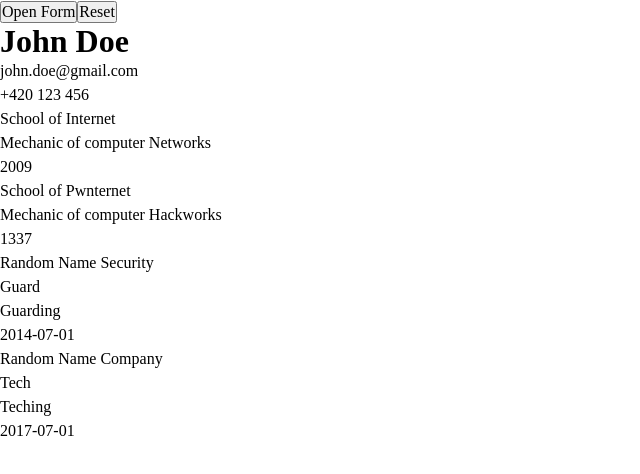
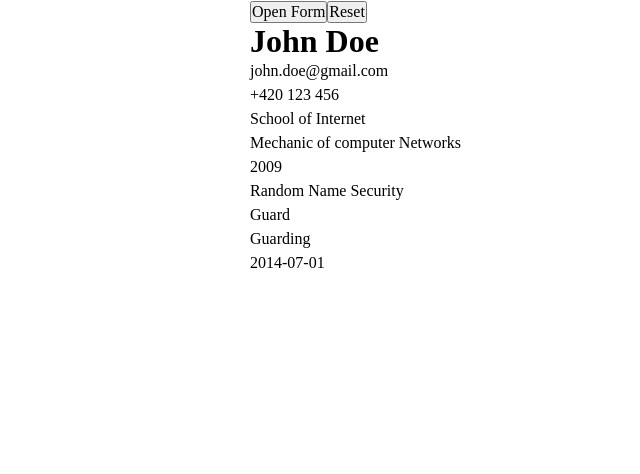
Before and after one commit to Relyful/odinCvApp, a React (Vite) app: page / in a window 1280 px wide. Shown: the top 474 px of the page, without its empty margins (0-640 px from the left). Built offline with nearby package versions, Linux system fonts and the light colour scheme.

Commit message:
Add divs to help structure for styling

```diff
--- a/src/App.jsx
+++ b/src/App.jsx
@@ -17,17 +17,17 @@ function SchoolList({ school }) {
 }
 
 function JobList({ job }) {
-  const list = job.map(job => {
-    return <li key={job.id}>
+  const list = job.map((job) => {
+    return (
+      <li key={job.id}>
         <p>{job.name}</p>
         <p>{job.title}</p>
         <p>{job.responsibility}</p>
         <p>{job.startDate.toLocaleString().split(",")[0]}</p>
       </li>
-  })
-  return (
-    <>{list}</>
-  )
+    );
+  });
+  return <>{list}</>;
 }
 
 function App() {
@@ -42,26 +42,13 @@ function App() {
       schoolYear: "2009",
       schoolId: crypto.randomUUID(),
     },
-    {
-      schoolName: "School of Pwnternet",
-      schoolTitle: "Mechanic of computer Hackworks",
-      schoolYear: "1337",
-      schoolId: crypto.randomUUID(),
-    },
   ]);
   const [job, setJob] = useState([
     {
-      name: 'Random Name Security',
-      title: 'Guard',
-      responsibility: 'Guarding',
-      startDate: '2014-07-01',
-      id: crypto.randomUUID(),
-    },
-    {
-      name: 'Random Name Company',
-      title: 'Tech',
-      responsibility: 'Teching',
-      startDate: '2017-07-01',
+      name: "Random Name Security",
+      title: "Guard",
+      responsibility: "Guarding",
+      startDate: "2014-07-01",
       id: crypto.randomUUID(),
     },
   ]);
@@ -134,9 +121,7 @@ function App() {
     const id = e.target.parentElement.parentElement.dataset.id;
     setJob((prevJob) =>
       prevJob.map((job) =>
-        job.id === id
-          ? { ...job, name: e.target.value }
-          : job
+        job.id === id ? { ...job, name: e.target.value } : job
       )
     );
   };
@@ -145,9 +130,7 @@ function App() {
     const id = e.target.parentElement.parentElement.dataset.id;
     setJob((prevJob) =>
       prevJob.map((job) =>
-        job.id === id
-          ? { ...job, title: e.target.value }
-          : job
+        job.id === id ? { ...job, title: e.target.value } : job
       )
     );
   };
@@ -156,9 +139,7 @@ function App() {
     const id = e.target.parentElement.parentElement.dataset.id;
     setJob((prevJob) =>
       prevJob.map((job) =>
-        job.id === id
-          ? { ...job, responsibility: e.target.value }
-          : job
+        job.id === id ? { ...job, responsibility: e.target.value } : job
       )
     );
   };
@@ -167,9 +148,7 @@ function App() {
     const id = e.target.parentElement.parentElement.dataset.id;
     setJob((prevJob) =>
       prevJob.map((job) =>
-        job.id === id
-          ? { ...job, startDate: e.target.value }
-          : job
+        job.id === id ? { ...job, startDate: e.target.value } : job
       )
     );
   };
@@ -202,19 +181,27 @@ function App() {
         school={school}
         job={job}
       />
+      <div className="buttons">
         <button type="button" onClick={handleOpen}>
           Open Form
         </button>
         <button type="button" onClick={handleReset}>
           Reset
         </button>
+      </div>
+      <cvWrapper>
+        <div className="personalInfo">
           <h1>{name}</h1>
-      <ul>
           <li>{email}</li>
           <li>{phone}</li>
+        </div>
+        <ul className="schoolInfo">
           <SchoolList school={school} />
+        </ul>
+        <ul className="jobInfo">
           <JobList job={job} />
         </ul>
+      </cvWrapper>
     </>
   );
 }
--- a/src/components/cvForm.jsx
+++ b/src/components/cvForm.jsx
@@ -83,7 +83,7 @@ export default function ModalForm({
             handleJobTitle={handleJobTitle}
             handleJobRespo={handleJobRespo}
             handleJobStartDate={handleJobStartDate}
-            />
+          />
         </fieldset>
         <button type="button" onClick={submitHelper}>
           Submit
--- a/src/index.css
+++ b/src/index.css
@@ -76,6 +76,15 @@ textarea:not([rows]) {
 
 /* CUSTOM CSS HERE */
 
+body {
+  display: flex;
+  justify-content: center;
+}
+
+#root {
+  min-width: 780px;
+}
+
 li {
   list-style: none;
 }
```
Lines whose indentation alone changed are shown as unchanged.
